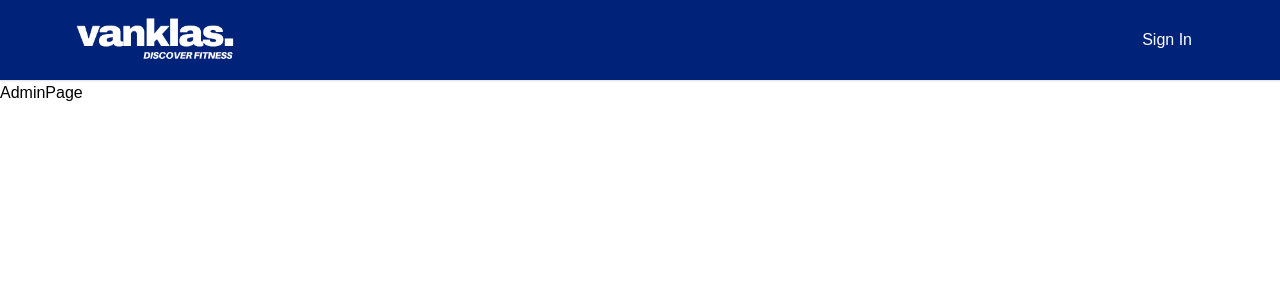
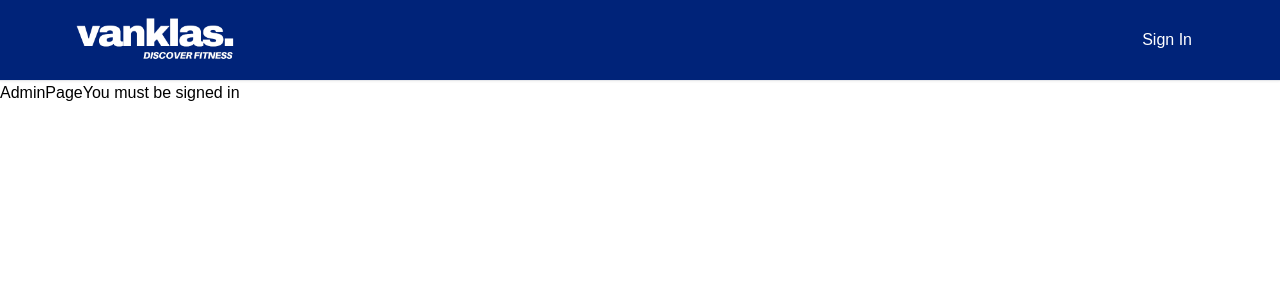
Before and after one commit to akarlovskaya/react-next13-firebase, a Next.js app: page /admin in a window 1280 px wide. Shown: the top 300 px of the page. Built offline with nearby package versions, Linux system fonts and the light colour scheme; no server answers.

Commit message:
Add AuthCheck component to Admin page

```diff
--- a/app/admin/page.js
+++ b/app/admin/page.js
@@ -1,11 +1,12 @@
-import React from 'react'
+import AuthCheck from "../components/AuthCheck";
 
 const AdminPage = () => {
   return (
-    <div>
+    <main>
       AdminPage
-    </div>
+      <AuthCheck></AuthCheck>
+    </main>
   )
 }
 
-export default AdminPage
+export default AdminPage;
--- /dev/null
+++ b/app/components/AuthCheck.js
@@ -0,0 +1,12 @@
+'use client';
+import { useContext } from 'react';
+import { UserContext } from "../Provider";
+import Link from 'next/link';
+
+function AuthCheck( props) {
+    const {username} = useContext(UserContext);
+
+    return username ? props.children : props.fallback || <Link href="/sign-up">You must be signed in</Link>;
+}
+
+export default AuthCheck;
```
